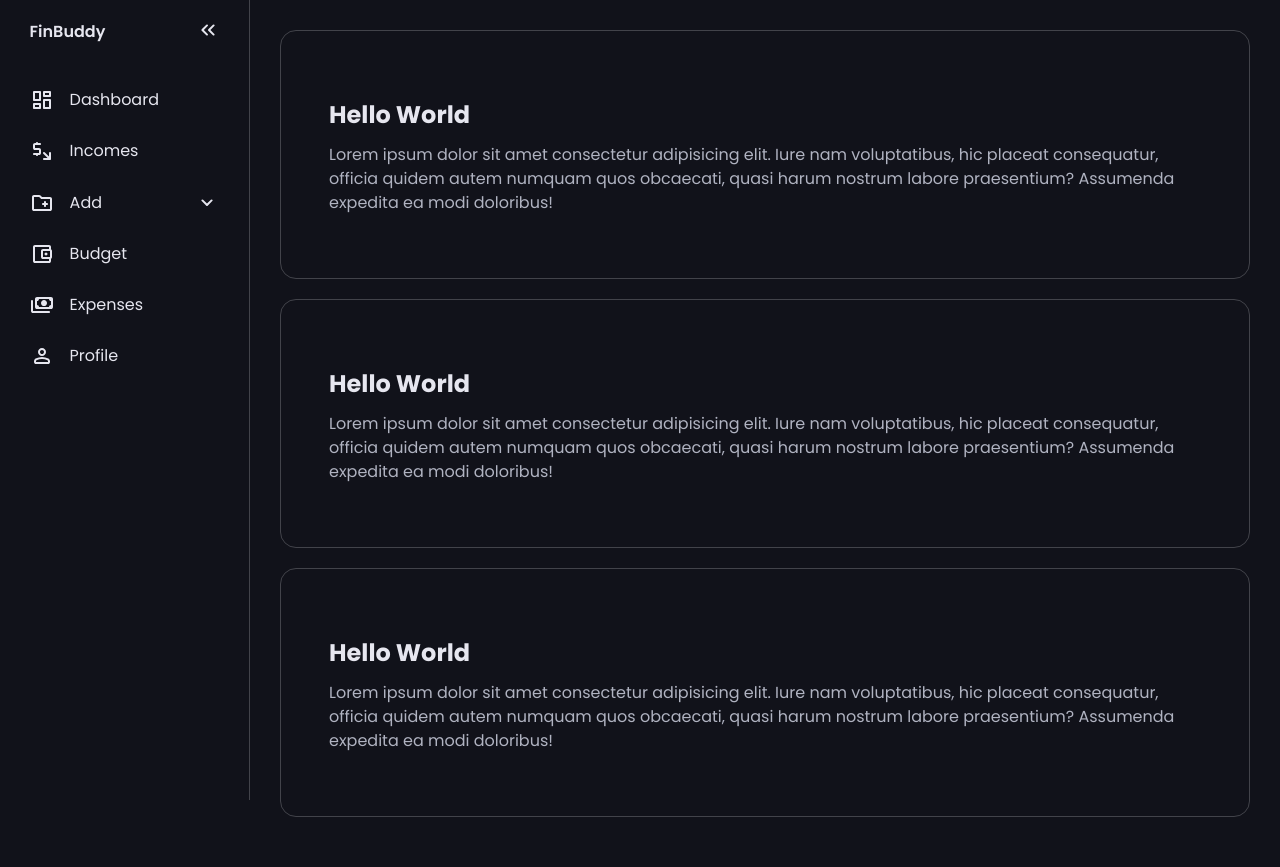
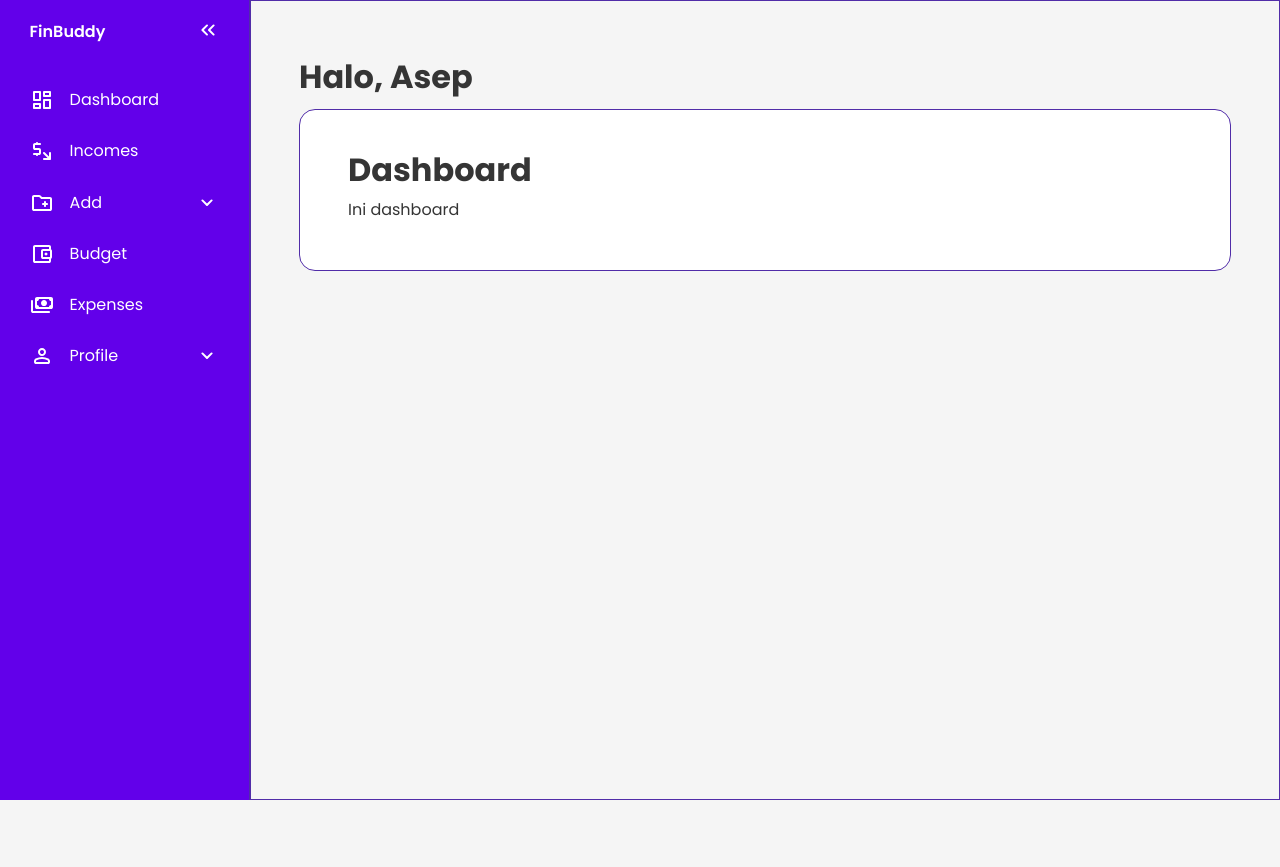
Before and after one commit to almaas-izdihar/fin-buddy, a PHP site: page /index.php?page=dashboard in a window 1280 px wide. After the commit the page ends 800 px from the top, so only its background shows below. Run offline with PHP 8.4, Linux system fonts and the light colour scheme.

Commit message:
Progress-2

```diff
--- a/app.js
+++ b/app.js
@@ -1,4 +1,4 @@
-const toggleButton = document.getElementById('toogle-btn');
+const toggleButton = document.getElementById('toggle-btn');
 const sidebar = document.getElementById('sidebar');
 
 function toggleSidebar() {
@@ -8,8 +8,6 @@ function toggleSidebar() {
   closeAllSubMenus()
 }
 
-/*************  ✨ Codeium Command ⭐  *************/
-/******  884d09d4-a0fc-4fe8-a376-a08c29aab0ee  *******/
 function toggleSubMenu(button){
 
   if(!button.nextElementSibling.classList.contains('show')){
--- a/index.php
+++ b/index.php
@@ -3,6 +3,7 @@
 ?>
 <!DOCTYPE html>
 <html lang="en">
+
 <head>
 	<meta charset="UTF-8">
 	<meta name="viewport" content="width=device-width, initial-scale=1,0">
@@ -15,18 +16,18 @@
 		<ul>
 			<li>
 			<span class="logo">FinBuddy</span>
-        <button onclick=toggleSidebar(this) id="toggle-btn">
+        <button onclick=toggleSidebar() id="toggle-btn">
           <svg xmlns="http://www.w3.org/2000/svg" height="24px" viewBox="0 -960 960 960" width="24px" fill="#e8eaed"><path d="m313-480 155 156q11 11 11.5 27.5T468-268q-11 11-28 11t-28-11L228-452q-6-6-8.5-13t-2.5-15q0-8 2.5-15t8.5-13l184-184q11-11 27.5-11.5T468-692q11 11 11 28t-11 28L313-480Zm264 0 155 156q11 11 11.5 27.5T732-268q-11 11-28 11t-28-11L492-452q-6-6-8.5-13t-2.5-15q0-8 2.5-15t8.5-13l184-184q11-11 27.5-11.5T732-692q11 11 11 28t-11 28L577-480Z"/></svg>
         </button>
 			</li>
 			<li>
-				<a href="dashboard.php">
+				<a href="?page=dashboard">
 					<svg xmlns="http://www.w3.org/2000/svg" height="24px" viewBox="0 -960 960 960" width="24px" fill="#e8eaed"><path d="M520-640v-160q0-17 11.5-28.5T560-840h240q17 0 28.5 11.5T840-800v160q0 17-11.5 28.5T800-600H560q-17 0-28.5-11.5T520-640ZM120-480v-320q0-17 11.5-28.5T160-840h240q17 0 28.5 11.5T440-800v320q0 17-11.5 28.5T400-440H160q-17 0-28.5-11.5T120-480Zm400 320v-320q0-17 11.5-28.5T560-520h240q17 0 28.5 11.5T840-480v320q0 17-11.5 28.5T800-120H560q-17 0-28.5-11.5T520-160Zm-400 0v-160q0-17 11.5-28.5T160-360h240q17 0 28.5 11.5T440-320v160q0 17-11.5 28.5T400-120H160q-17 0-28.5-11.5T120-160Zm80-360h160v-240H200v240Zm400 320h160v-240H600v240Zm0-480h160v-80H600v80ZM200-200h160v-80H200v80Zm160-320Zm240-160Zm0 240ZM360-280Z"/></svg>
 					<span>Dashboard</span>
 				</a>
 			</li>
 			<li>
-				<a href="income.php">
+				<a href="?page=income">
 					<svg xmlns="http://www.w3.org/2000/svg" height="24px" viewBox="0 -960 960 960" width="24px" fill="#e8eaed"><path d="M704-200 532-372q-11-11-11.5-27.5T531-428q11-12 28-12t29 12l172 172v-144q0-17 11.5-28.5T800-440q17 0 28.5 11.5T840-400v240q0 17-11.5 28.5T800-120H560q-17 0-28.5-11.5T520-160q0-17 11.5-28.5T560-200h144ZM240-320h-80q-17 0-28.5-11.5T120-360q0-17 11.5-28.5T160-400h200v-120H200q-33 0-56.5-23.5T120-600v-120q0-33 23.5-56.5T200-800h40q0-17 11.5-28.5T280-840q17 0 28.5 11.5T320-800h80q17 0 28.5 11.5T440-760q0 17-11.5 28.5T400-720H200v120h160q33 0 56.5 23.5T440-520v120q0 33-23.5 56.5T360-320h-40q0 17-11.5 28.5T280-280q-17 0-28.5-11.5T240-320Z"/></svg>
 					<span>Incomes</span>
 				</a>
@@ -39,45 +40,63 @@
 				</button>
 				<ul class="sub-menu">
 					<div>
-						<li><a href="#">New Income Source</a></li>
-						<li><a href="#">New Budgets</a></li>
-						<li><a href="#">New Expense</a></li>
+						<li><a href="?page=newIncome">New Income Source</a></li>
+						<li><a href="?page=newBudget">New Budgets</a></li>
+						<li><a href="?page=newExpense">New Expense</a></li>
 					</div>
 				</ul>
 			</li>
 			<li>
-				<a href="budget.php">
+				<a href="?page=budget">
 					<svg xmlns="http://www.w3.org/2000/svg" height="24px" viewBox="0 -960 960 960" width="24px" fill="#e8eaed"><path d="M200-200v-560 560Zm0 80q-33 0-56.5-23.5T120-200v-560q0-33 23.5-56.5T200-840h560q33 0 56.5 23.5T840-760v100h-80v-100H200v560h560v-100h80v100q0 33-23.5 56.5T760-120H200Zm320-160q-33 0-56.5-23.5T440-360v-240q0-33 23.5-56.5T520-680h280q33 0 56.5 23.5T880-600v240q0 33-23.5 56.5T800-280H520Zm280-80v-240H520v240h280Zm-160-60q25 0 42.5-17.5T700-480q0-25-17.5-42.5T640-540q-25 0-42.5 17.5T580-480q0 25 17.5 42.5T640-420Z"/></svg>
 					<span>Budget</span>
 				</a>
 			</li>
 			<li>
-				<a href="expense.php">
+				<a href="?page=expense">
 					<svg xmlns="http://www.w3.org/2000/svg" height="24px" viewBox="0 -960 960 960" width="24px" fill="#e8eaed"><path d="M560-440q-50 0-85-35t-35-85q0-50 35-85t85-35q50 0 85 35t35 85q0 50-35 85t-85 35ZM280-320q-33 0-56.5-23.5T200-400v-320q0-33 23.5-56.5T280-800h560q33 0 56.5 23.5T920-720v320q0 33-23.5 56.5T840-320H280Zm80-80h400q0-33 23.5-56.5T840-480v-160q-33 0-56.5-23.5T760-720H360q0 33-23.5 56.5T280-640v160q33 0 56.5 23.5T360-400Zm400 240H120q-33 0-56.5-23.5T40-240v-400q0-17 11.5-28.5T80-680q17 0 28.5 11.5T120-640v400h640q17 0 28.5 11.5T800-200q0 17-11.5 28.5T760-160ZM280-400v-320 320Z"/></svg>
 					<span>Expenses</span>
 				</a>
 			</li>
 			<li>
-				<a href="profile.php">
+			<button onclick=toggleSubMenu(this) class="dropdown-btn">
 					<svg xmlns="http://www.w3.org/2000/svg" height="24px" viewBox="0 -960 960 960" width="24px" fill="#e8eaed"><path d="M480-480q-66 0-113-47t-47-113q0-66 47-113t113-47q66 0 113 47t47 113q0 66-47 113t-113 47ZM160-240v-32q0-34 17.5-62.5T224-378q62-31 126-46.5T480-440q66 0 130 15.5T736-378q29 15 46.5 43.5T800-272v32q0 33-23.5 56.5T720-160H240q-33 0-56.5-23.5T160-240Zm80 0h480v-32q0-11-5.5-20T700-306q-54-27-109-40.5T480-360q-56 0-111 13.5T260-306q-9 5-14.5 14t-5.5 20v32Zm240-320q33 0 56.5-23.5T560-640q0-33-23.5-56.5T480-720q-33 0-56.5 23.5T400-640q0 33 23.5 56.5T480-560Zm0-80Zm0 400Z"/></svg>
 					<span>Profile</span>
-				</a>
+					<svg xmlns="http://www.w3.org/2000/svg" height="24px" viewBox="0 -960 960 960" width="24px" fill="#e8eaed"><path d="M480-361q-8 0-15-2.5t-13-8.5L268-556q-11-11-11-28t11-28q11-11 28-11t28 11l156 156 156-156q11-11 28-11t28 11q11 11 11 28t-11 28L508-372q-6 6-13 8.5t-15 2.5Z"/></svg>
+				</button>
+				<ul class="sub-menu">
+					<div>
+						<li><a href="?page=login">Login</a></li>
+						<li><a href="?page=register">Register</a></li>
+						<li><a href="?page=logout" style="color:tomato">Logout</a></li>
+					</div>
+				</ul>
 			</li>
 		</ul>
 	</nav>
-	<main>
-		<div class="container">
-			<h2>Hello World</h2>
-			<p>Lorem ipsum dolor sit amet consectetur adipisicing elit. Iure nam voluptatibus, hic placeat consequatur, officia quidem autem numquam quos obcaecati, quasi harum nostrum labore praesentium? Assumenda expedita ea modi doloribus!</p>
-		</div>
-		<div class="container">
-			<h2>Hello World</h2>
-			<p>Lorem ipsum dolor sit amet consectetur adipisicing elit. Iure nam voluptatibus, hic placeat consequatur, officia quidem autem numquam quos obcaecati, quasi harum nostrum labore praesentium? Assumenda expedita ea modi doloribus!</p>
-		</div>
-		<div class="container">
-			<h2>Hello World</h2>
-			<p>Lorem ipsum dolor sit amet consectetur adipisicing elit. Iure nam voluptatibus, hic placeat consequatur, officia quidem autem numquam quos obcaecati, quasi harum nostrum labore praesentium? Assumenda expedita ea modi doloribus!</p>
-		</div>
-	</main>
+	<div class="container1">
+        <?php
+            define("LEWAT_INDEX",true);
+
+            require_once("lib/koneksi.php");
+
+            if(!isset($_GET['page'])){
+                $page = "home";
+
+                return;
+
+            }
+            $page =  $_GET["page"];
+            $page_to_open = "pages/".$page.".php";
+
+            //cek esistensi file
+            if(!file_exists($page_to_open)){
+                $page_to_open = "pages/404.php";
+            }
+
+            require_once($page_to_open);
+        ?>
+
+    </div>
 </body>
 </html>
--- a/pages/404.php
+++ b/pages/404.php
@@ -1,4 +1,4 @@
 <div class="container">
     <h1 class="mt-5 " style="color:tomato; font-weight: 900;">ERROR 404</h1>
-    <button class="btn btn-danger" type="button" onclick="window.location.href='?page=home'">KEMBALI</button>
+    <button class="btn btn-danger" type="button" onclick="window.location.href='?page=dashboard'">KEMBALI</button>
 </div>
--- /dev/null
+++ b/pages/budget.php
@@ -0,0 +1 @@
+<?php if(defined("LEWAT_INDEX") == false) die("Tidak boleh akses langsung!");?>
--- a/pages/dashboard.php
+++ b/pages/dashboard.php
@@ -1,3 +1,9 @@
 <?php if(defined("LEWAT_INDEX") == false) die("Tidak boleh akses langsung!");?>
 
-<p>hello dashboard</p>
+<p class="alert alert-info">
+		<h1 class="mb-5">Halo, Asep</h1>
+</p>
+<div class="container2">
+  <h1>Dashboard</h1>
+  <p>Ini dashboard</p>
+</div>
--- /dev/null
+++ b/pages/expense.php
@@ -0,0 +1 @@
+<?php if(defined("LEWAT_INDEX") == false) die("Tidak boleh akses langsung!");?>
--- /dev/null
+++ b/pages/income.php
@@ -0,0 +1 @@
+<?php if(defined("LEWAT_INDEX") == false) die("Tidak boleh akses langsung!");?>
--- /dev/null
+++ b/pages/login.php
@@ -0,0 +1 @@
+<?php if(defined("LEWAT_INDEX") == false) die("Tidak boleh akses langsung!");?>
--- /dev/null
+++ b/pages/logout.php
@@ -0,0 +1 @@
+<?php if(defined("LEWAT_INDEX") == false) die("Tidak boleh akses langsung!");?>
--- /dev/null
+++ b/pages/newBudget.php
@@ -0,0 +1 @@
+<?php if(defined("LEWAT_INDEX") == false) die("Tidak boleh akses langsung!");?>
--- /dev/null
+++ b/pages/newExpense.php
@@ -0,0 +1 @@
+<?php if(defined("LEWAT_INDEX") == false) die("Tidak boleh akses langsung!");?>
--- /dev/null
+++ b/pages/newIncome.php
@@ -0,0 +1 @@
+<?php if(defined("LEWAT_INDEX") == false) die("Tidak boleh akses langsung!");?>
--- /dev/null
+++ b/pages/register.php
@@ -0,0 +1 @@
+<?php if(defined("LEWAT_INDEX") == false) die("Tidak boleh akses langsung!");?>
--- a/style.css
+++ b/style.css
@@ -1,11 +1,11 @@
 @import url('https://fonts.googleapis.com/css2?family=Poppins:ital,wght@0,100;0,200;0,300;0,400;0,500;0,600;0,700;0,800;0,900;1,100;1,200;1,300;1,400;1,500;1,600;1,700;1,800;1,900&display=swap');
 :root{
-  --base-clr: #11121a;
-  --line-clr: #42434a;
-  --hover-clr: #222533;
-  --text-clr: #e6e6ef;
-  --accent-clr: #5e63ff;
-  --secondary-text-clr: #b0b3c1;
+  --base-clr: #FFFFFF;
+  --line-clr: #512DA8;
+  --hover-clr: #512DA8;
+  --text-clr: #353535;
+  --accent-clr: #6200EA;
+  --secondary-text-clr: #353535;
 }
 *{
   margin: 0;
@@ -28,9 +28,8 @@ body{
   height: 100vh;
   width: 250px;
   padding: 5px 1em;
-  background-color: var(--base-clr);
+  background-color: var(--accent-clr);
   border-right: 1px solid var(--line-clr);
-
   position: sticky;
   top: 0;
   align-self: start;
@@ -65,7 +64,7 @@ body{
   border-radius: .5em;
   padding: .85em;
   text-decoration: none;
-  color: var(--text-clr);
+  color: var(--base-clr);
   display: flex;
   align-items: center;
   gap: 1em;
@@ -80,7 +79,7 @@ body{
 }
 #sidebar svg{
   flex-shrink: 0;
-  fill: var(--text-clr);
+  fill: var(--base-clr);
 }
 #sidebar a span, #sidebar .dropdown-btn span{
   flex-grow: 1;
@@ -133,12 +132,21 @@ main p{
   margin-top: 5px;
   margin-bottom: 15px;
 }
-.container{
+.container1{
+  border: 1px solid var(--line-clr);
+  border-radius: 0px;
+  padding: min(3em, 15%);
+  background-color: whitesmoke;
+  h2, p { margin-top: 1em }
+}
+
+.container2{
   border: 1px solid var(--line-clr);
   border-radius: 1em;
   margin-bottom: 20px;
+  margin-top: 20px;
   padding: min(3em, 15%);
-
+  background-color: white;
   h2, p { margin-top: 1em }
 }
 
```
